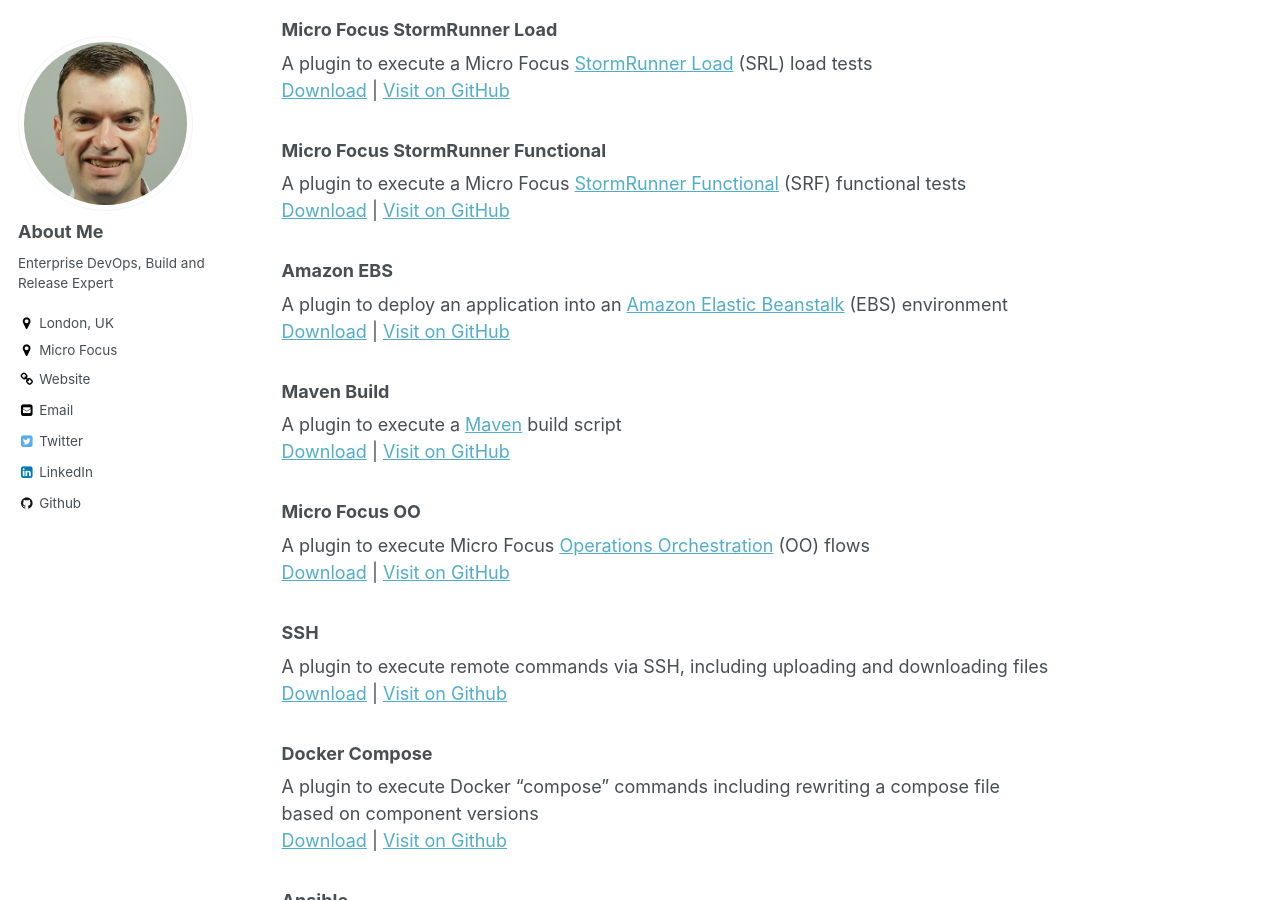
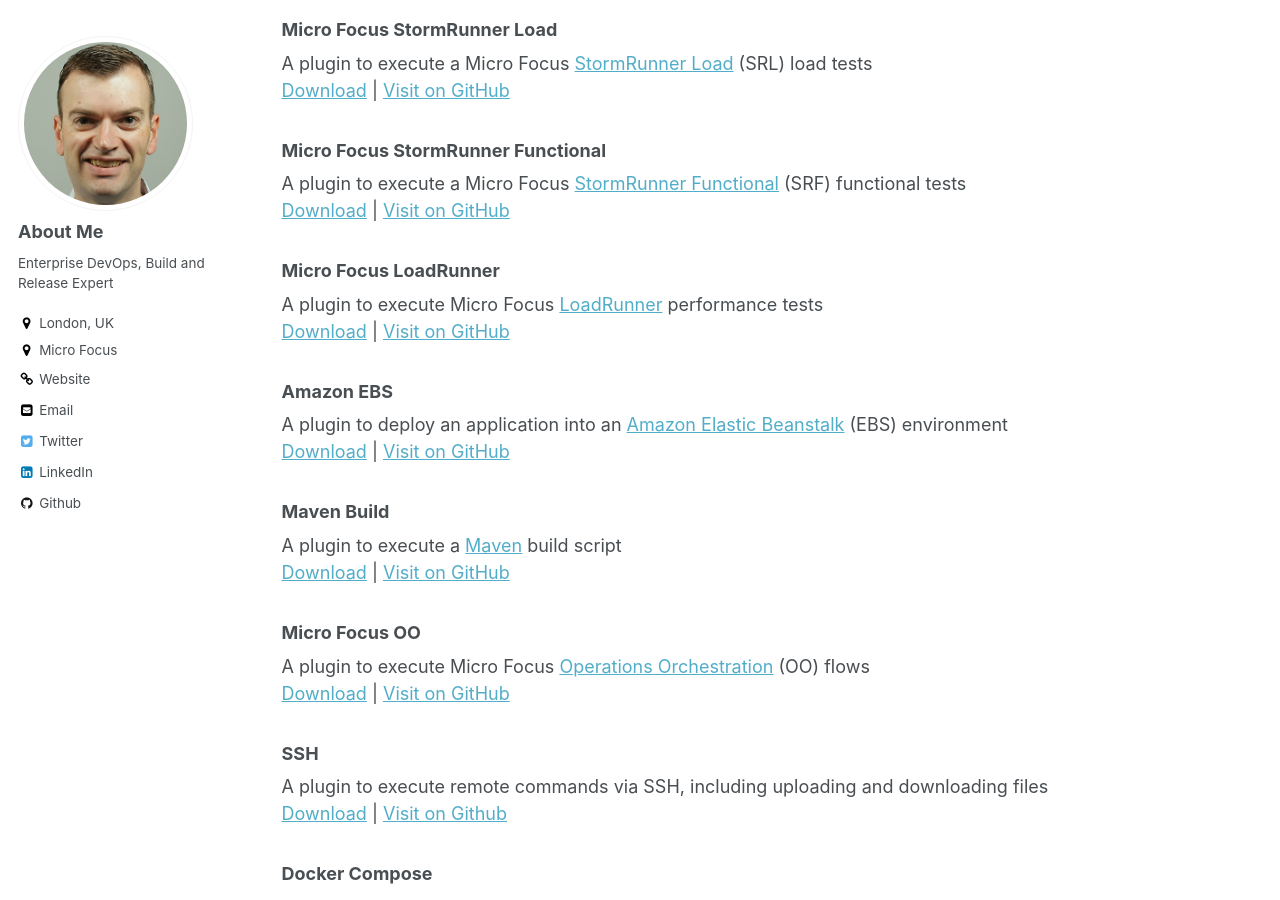
Before and after one commit to kadraman/akevinlee.github.io, a Jekyll site: the page built from _code/2018-da-plugins.md, in a window 1280 px wide and 900 px high, scrolled down 604 px. Built offline with Jekyll 4.4.1, drawn with Linux system fonts in a browser that asks for light colours.

Commit message:
Added LoadRunner and OO

```diff
--- a/_code/2018-da-plugins.md
+++ b/_code/2018-da-plugins.md
@@ -29,6 +29,10 @@
 A plugin to execute a Micro Focus [StormRunner Functional](https://www.microfocus.com/en-us/products/functional-testing-as-a-service/overview) (SRF) functional tests<br/>
 [Download](https://github.com/sda-community-plugins/MicroFocus-SRF/raw/master/release/MicroFocus-SRF_6.2_1_SNAPSHOT.zip) | [Visit on GitHub](https://github.com/sda-community-plugins/MicroFocus-SRF)
 
+### Micro Focus LoadRunner
+A plugin to execute Micro Focus [LoadRunner](https://www.microfocus.com/en-us/products/loadrunner-load-testing/overview) performance tests<br/>
+[Download](https://github.com/sda-community-plugins/MicroFocus-LoadRunner/raw/master/release/MicroFocus-LoadRunner_6.2_1_SNAPSHOT.zip) | [Visit on GitHub](https://github.com/sda-community-plugins/MicroFocus-LoadRunner)
+
 ### Amazon EBS
 A plugin to deploy an application into an [Amazon Elastic Beanstalk](https://aws.amazon.com/elasticbeanstalk/) (EBS) environment<br/>
 [Download](https://github.com/sda-community-plugins/AmazonEBS/raw/master/release/AmazonEBS_6.2_3_dev.zip) | [Visit on GitHub](https://github.com/sda-community-plugins/AmazonEBS)
@@ -39,7 +43,7 @@
 
 ### Micro Focus OO
 A plugin to execute Micro Focus [Operations Orchestration](https://software.microfocus.com/en-us/products/operations-orchestration-it-process-automation/overview) (OO) flows<br/>
-[Download]() | [Visit on GitHub](https://github.com/sda-community-plugins/MicroFocus-OO)
+[Download](https://github.com/sda-community-plugins/MicroFocus-OO/raw/master/release/MicroFocus-OO_6.2_1_SNAPSHOT.zip) | [Visit on GitHub](https://github.com/sda-community-plugins/MicroFocus-OO)
 
 ### SSH
 A plugin to execute remote commands via SSH, including uploading and downloading files<br/>
```
